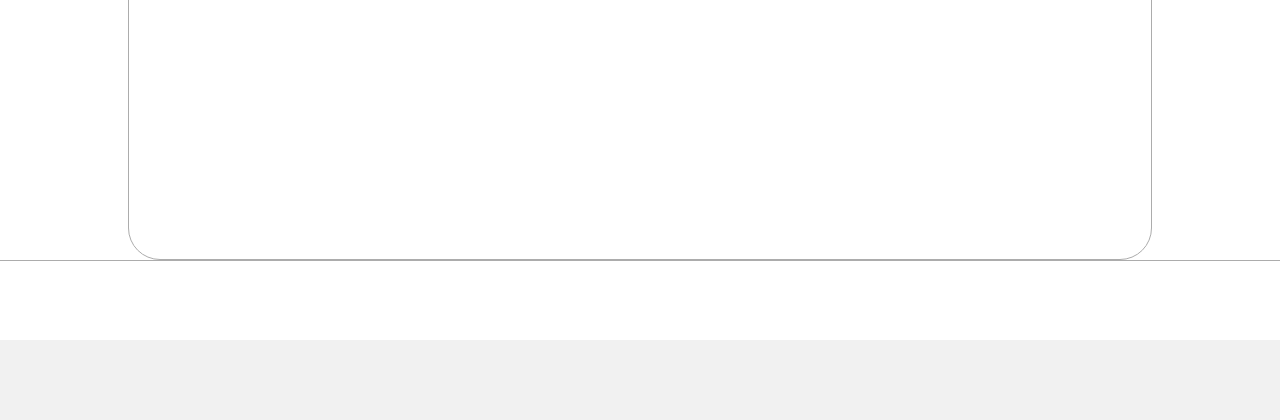
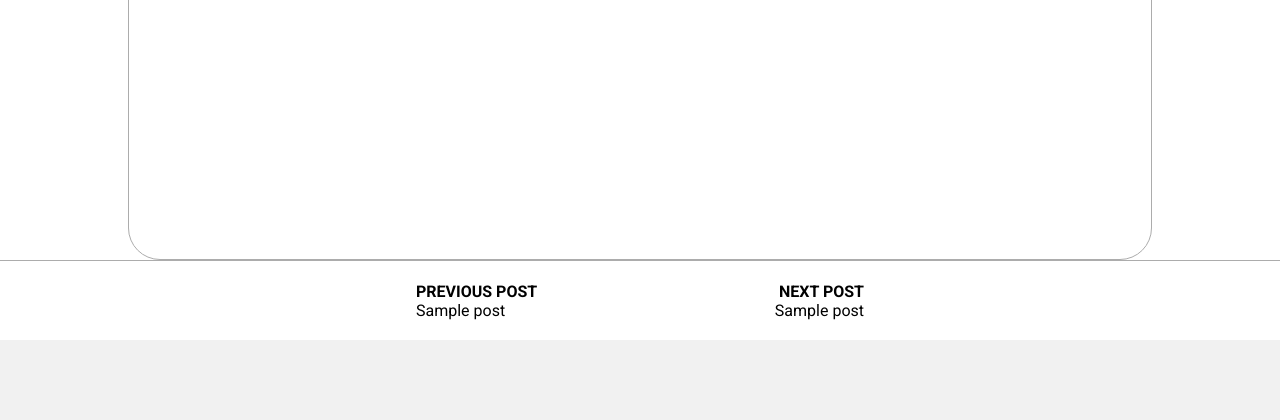
Before and after one commit to d-baublys/django_blog, a Django app: template blog/templates/post_detail.html in a window 1280 px wide. Shown: the part 1060-1480 px from the top of the page. Run offline with Django 5.2, Linux system fonts and the light colour scheme; the template is opened without the code that fills it: values that come from a table or form of the project are taken from there, others are empty; tables that the repository leaves empty hold one stand-in row (values such as "Sample post").

Commit message:
feat: add next/previous navigation to post detail view, refactor html structure to suit

```diff
--- a/blog/static/styles.css
+++ b/blog/static/styles.css
@@ -186,7 +186,7 @@ hr {
 
 /* || Nav Panel */
 
-.navigation-panel {
+.sidebar {
     display: none;
     flex-direction: column;
     align-items: flex-start;
@@ -239,7 +239,7 @@ form button:hover, form button:focus {
     margin: 0;
 }
 
-.navigation-panel h2 {
+.sidebar h2 {
     padding: 0.5rem 0;
     border-bottom: 1px solid #acacac;
     width: 100%;
@@ -276,9 +276,9 @@ li::before {
     content: none;
 }
 
-/* || Pagination */
+/* || Page Navigation */
 
-.pagination {
+.nav-cover {
     display: flex;
     flex-direction: column;
     align-items: center;
@@ -286,7 +286,7 @@ li::before {
     border-top: 1px solid #acacac;
 }
 
-.pages-nav {
+.nav-links {
     display: flex;
     align-items: flex-start;
     justify-content: space-between;
@@ -297,18 +297,13 @@ li::before {
     padding: 1rem;
 }
 
-.previous-posts, .next-posts, .page-count {
+.previous-set, .next-set, .page-count {
     display: flex;
     align-items: center;
-    text-wrap: nowrap;
     height: 100%;
 }
 
-.previous-posts, .next-posts {
-    font-weight: bold;
-}
-
-.previous-posts {
+.previous-set {
     justify-content: flex-start;
 }
 
@@ -316,8 +311,25 @@ li::before {
     justify-content: center;
 }
 
-.next-posts {
+.next-set {
     justify-content: flex-end;
+}
+
+.post-dir {
+    font-weight: bold;
+    text-transform: uppercase;
+}
+
+.title-preview {
+    max-width: 10rem;
+    overflow: hidden;
+    text-overflow: ellipsis;
+}
+
+.link-next, .link-previous {
+    display: flex;
+    flex-direction: column;
+    align-items: flex-start;
 }
 
 /* || Footer */
@@ -330,7 +342,7 @@ footer {
     background-color: #f1f1f1;
 }
 
-footer, .pagination {
+footer, .nav-cover {
     width: 100%;
 }
 
@@ -340,18 +352,22 @@ footer, .pagination {
         line-height: 1;
     }
 
-    .pages-nav {
+    .nav-links {
         flex-direction: row;
         align-items: center;
         width: 28rem;
     }
 
-    .previous-posts, .page-count, .next-posts {
+    .previous-set, .page-count, .next-set {
         width: 100%;
     }
 
-    .pagination {
+    .nav-cover {
         height: 5rem;
+    }
+
+    .link-next {
+        align-items: flex-end;
     }
 
 }
@@ -375,11 +391,11 @@ footer, .pagination {
         width: 63%;
     }
 
-    .navigation-panel {
+    .sidebar {
         display: flex;
     }
 
-    .pages-nav {
+    .nav-links {
         width: 30rem;
     }
 
--- a/blog/templates/main.html
+++ b/blog/templates/main.html
@@ -39,7 +39,7 @@
                     {% block main-body %}
                     {% endblock %}
                 </main>
-                <aside class="navigation-panel">
+                <aside class="sidebar">
                     <h2>Search Blog</h2>
                     <form novalidate method="get" action="{% url 'search' %}">
                         {{ form }}
@@ -52,7 +52,7 @@
                 </aside>
             </div>
         </div>
-        <div class="pagination">
+        <div class="nav-cover">
             {% block pagination %}
             {% endblock %}
         </div>
--- a/blog/templates/post_detail.html
+++ b/blog/templates/post_detail.html
@@ -6,3 +6,24 @@
     <p class="post-body">{{ post.content }}</p>
     <hr>
 {% endblock %}
+
+{% block pagination %}
+    <div class="nav-links">
+        <span class="previous-set">
+            {% if previous_post %}
+                <a href="{% url 'post_detail_view' post_id=previous_post.post_id %}" class="link-previous">
+                    <div class="post-dir">Previous Post</div>
+                    <div class="title-preview">{{ previous_post.title }}</div>
+                </a>
+            {% endif %}
+        </span>
+        <span class="next-set">
+            {% if next_post %}
+                <a href="{% url 'post_detail_view' post_id=next_post.post_id %}" class="link-next">
+                    <div class="post-dir">Next Post</div>
+                    <div class="title-preview">{{ next_post.title }}</div>
+                </a>
+            {% endif %}
+        </span>
+    </div>
+{% endblock %}
```
Also changed, not shown: blog/templates/blog_page.html (+9 -5 lines), blog/templates/search_results.html (+9 -5 lines), blog/views.py (+7 -0 lines).
